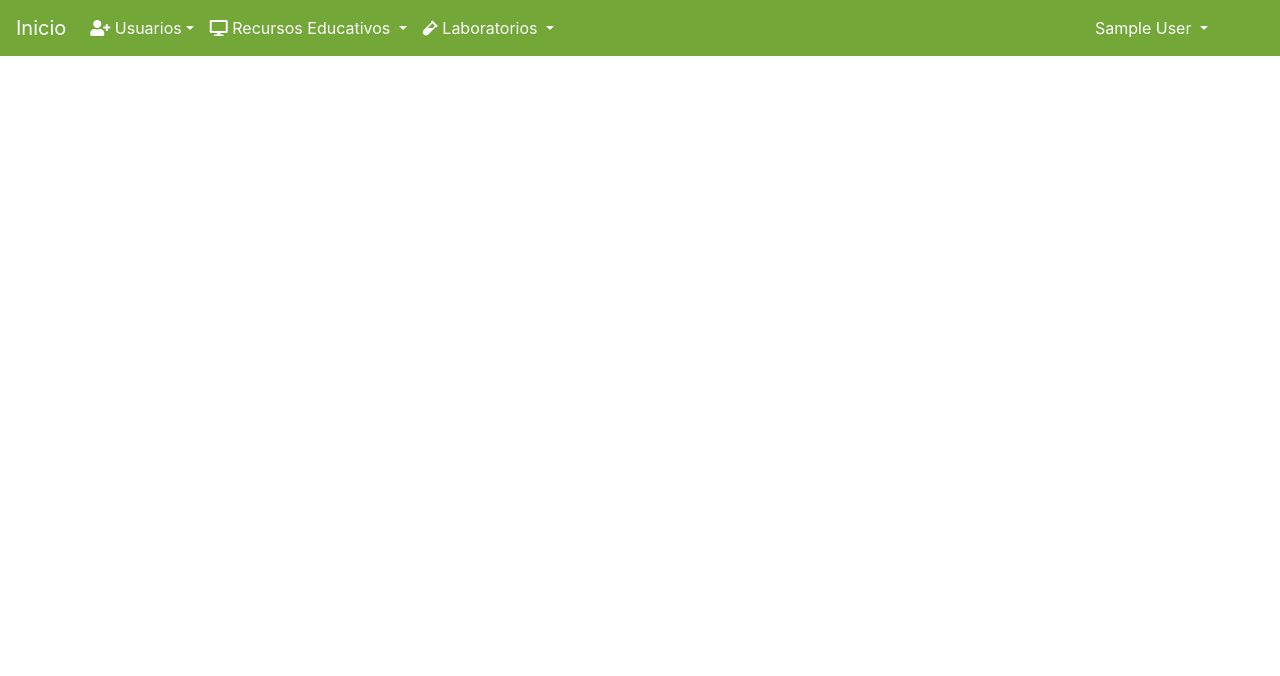
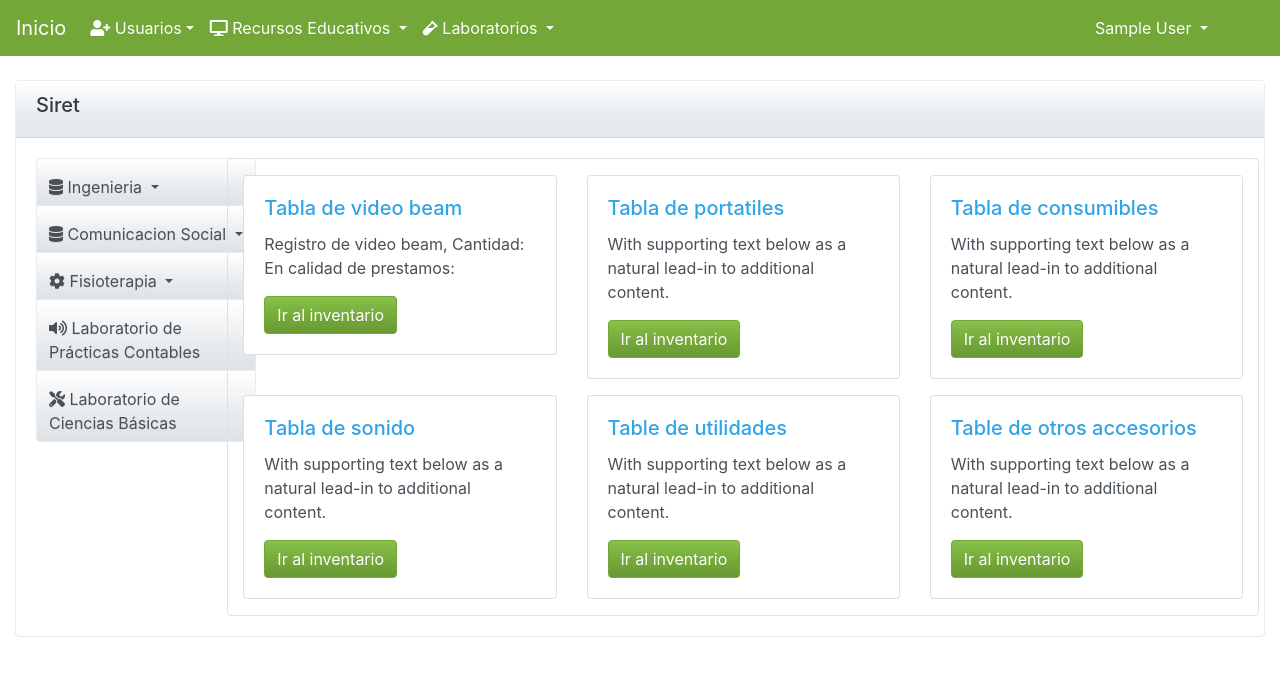
Before and after one commit to MateoFlz/controlmaster, a PHP site: the page made by Public/view/inventarios/laboratorios/index.php in a window 1280 px wide. Shown: the top 676 px of the page. Run offline with PHP 8.4, Linux system fonts and the light colour scheme; the template is opened without the code that fills it, so the values that code supplies are empty; the visitor is signed in with stand-in values (Sample User, id 1); some libraries are stand-ins or nearby versions.

Commit message:
Primer commit laboratorios

```diff
--- a/Public/view/inventarios/laboratorios/index.php
+++ b/Public/view/inventarios/laboratorios/index.php
@@ -0,0 +1,113 @@
+<?php include_once 'Public/view/view/header.php' ?>
+<div class="container-fluid pt-4">
+    <div class="card border-secondary mb-3">
+        <div class="card-header bg-light">
+            <h5 class="text-dark">Siret</h5>
+        </div>
+        <div class="card-body">
+            <div class="row">
+                <div class="col-2">
+                    <div class="btn-group-vertical">
+                        <div class="btn-group" role="group">
+
+                            <button id="btnGroupDrop1" type="button" class="btn btn-secondary dropdown-toggle pt-3 text-left" data-toggle="dropdown" aria-haspopup="true" aria-expanded="false">
+                                <i class="fas fa-database"></i> Ingenieria</span>
+                            </button>
+                            <div class="dropdown-menu pt-3" aria-labelledby="btnGroupDrop1">
+                                <a class="dropdown-item" href="#">Laboratorio de Mantenimiento Electrónico</a>
+                                <a class="dropdown-item" href="#">Laboratorio de Mantenimiento de computadores</a>
+                            </div>
+                        </div>
+                        <div class="btn-group" role="group">
+
+                            <button id="btnGroupDrop1" type="button" class="btn btn-secondary dropdown-toggle pt-3 text-left" data-toggle="dropdown" aria-haspopup="true" aria-expanded="false">
+                                <i class="fas fa-database"></i> Comunicacion Social</span>
+                            </button>
+                            <div class="dropdown-menu pt-3" aria-labelledby="btnGroupDrop1">
+                                <a class="dropdown-item" href="#">Laboratorio Diseño y composición de imágenes</a>
+                                <a class="dropdown-item" href="#">Laboratorio de Radio</a>
+                            </div>
+                        </div>
+                        <div class="btn-group" role="group">
+
+                        <button id="btnGroupDrop1" type="button" class="btn btn-secondary dropdown-toggle pt-3 text-left" data-toggle="dropdown" aria-haspopup="true" aria-expanded="false">
+                            <i class="fas fa-cog"></i> Fisioterapia</span>
+                        </button>
+                        <div class="dropdown-menu pt-3" aria-labelledby="btnGroupDrop1">
+                            <a class="dropdown-item" href="#"> Laboratorio de Fisiología y Prescripción del Ejercicio</a>
+                            <a class="dropdown-item" href="#"> Laboratorio de Neurorehabilitación</a>
+                            <a class="dropdown-item" href="#"> Laboratorio De Intervención</a>
+                            <a class="dropdown-item" href="#"> Laboratorio Múltiple Del Área De La Salud</a>
+                            <a class="dropdown-item" href="#"> Laboratorio De Cuidado Crítico</a>
+                            <a class="dropdown-item" href="#"> Laboratorio Morfofisiología</a>
+                        </div>
+                        </div>
+                        <a href="<?php echo URL . 'inventarios/siret/audio'?>" class="btn btn-secondary pt-3 text-left"><i class="fas fa-volume-up"></i> Laboratorio de Prácticas Contables</a>
+                        <a href="<?php echo URL . 'inventarios/siret/utilidades'?>" class="btn btn-secondary pt-3 text-left"><i class="fas fa-tools"></i> Laboratorio de Ciencias Básicas</a>
+                    </div>
+                </div>
+                <div class="col-10 border rounded pb-3">
+                    <div class="row">
+                        <div class="col-sm-4 pt-3">
+                            <div class="card">
+                                <div class="card-body">
+                                    <h5 class="card-title">Tabla de video beam</h5>
+                                    <p class="card-text">Registro de video beam, Cantidad: <br> En calidad de prestamos:  </p>
+                                    <a href="<?php echo URL . 'inventarios/siret/videobeam'; ?>" class="btn btn-success">Ir al inventario</a>
+                                </div>
+                            </div>
+                        </div>
+                        <div class="col-sm-4 pt-3">
+                            <div class="card">
+                                <div class="card-body">
+                                    <h5 class="card-title">Tabla de portatiles</h5>
+                                    <p class="card-text">With supporting text below as a natural lead-in to additional content.</p>
+                                    <a href="<?php echo URL . 'inventarios/siret/portatil'; ?>" class="btn btn-success">Ir al inventario</a>
+                                </div>
+                            </div>
+                        </div>
+                        <div class="col-sm-4 pt-3">
+                            <div class="card">
+                                <div class="card-body">
+                                    <h5 class="card-title">Tabla de consumibles</h5>
+                                    <p class="card-text">With supporting text below as a natural lead-in to additional content.</p>
+                                    <a href="<?php echo URL . 'inventarios/siret/videobeam'; ?>" class="btn btn-success">Ir al inventario</a>
+                                </div>
+                            </div>
+                        </div>
+                        <div class="col-sm-4 pt-3">
+                            <div class="card">
+                                <div class="card-body">
+                                    <h5 class="card-title">Tabla de sonido</h5>
+                                    <p class="card-text">With supporting text below as a natural lead-in to additional content.</p>
+                                    <a href="<?php echo URL . 'inventarios/siret/audio'; ?>" class="btn btn-success">Ir al inventario</a>
+                                </div>
+                            </div>
+                        </div>
+                        <div class="col-sm-4 pt-3">
+                            <div class="card">
+                                <div class="card-body">
+                                    <h5 class="card-title">Table de utilidades</h5>
+                                    <p class="card-text">With supporting text below as a natural lead-in to additional content.</p>
+                                    <a href="<?php echo URL . 'inventarios/siret/utilidades'; ?>" class="btn btn-success">Ir al inventario</a>
+                                </div>
+                            </div>
+                        </div>
+                        <div class="col-sm-4 pt-3">
+                            <div class="card">
+                                <div class="card-body">
+                                    <h5 class="card-title">Table de otros accesorios</h5>
+                                    <p class="card-text">With supporting text below as a natural lead-in to additional content.</p>
+                                    <a href="<?php echo URL . 'inventarios/siret/otro'; ?>" class="btn btn-success">Ir al inventario</a>
+                                </div>
+                            </div>
+                        </div>
+                    </div>
+                </div>
+            </div>
+
+        </div>
+    </div>
+</div>
+<br><br>
+<?php include_once 'Public/view/view/footer.php' ?>
--- a/Public/view/prestamos/create.php
+++ b/Public/view/prestamos/create.php
@@ -150,8 +150,6 @@ $fullUrl = "http://$_SERVER[HTTP_HOST]$_SERVER[REQUEST_URI]";
 
                                                                                     }
                                                                                     ?>
-
-
                                                                                 </tbody>
                                                                             </table>
                                                                         </div>
--- a/Public/view/view/header.php
+++ b/Public/view/view/header.php
@@ -44,7 +44,7 @@
                 <i class="fas fa-vial"></i> Laboratorios
                 </a>
                 <div class="dropdown-menu" aria-labelledby="navbarDropdown">
-                    <a class="dropdown-item" href=""><i class="fas fa-boxes"></i> Inventario</a>
+                    <a class="dropdown-item" href="<?php echo URL . 'inventarios/laboratorios/index'?>"><i class="fas fa-boxes"></i> Inventario</a>
                     <a class="dropdown-item" href="<?php echo URL . 'inventarios/laboratorios/reservas'?>"><i class="fas fa-calendar-check"></i> Reservas</a>
                     <a class="dropdown-item" href=""><i class="fas fa-clipboard-check"></i> Asignaciones</a>
                 </div>
```
Also changed, not shown: Public/view/inventarios/laboratorios/amc/create.php (added), Public/view/inventarios/laboratorios/amc/editar.php (added), Public/view/inventarios/laboratorios/ame/create.php (added), Public/view/inventarios/laboratorios/ame/editar.php (added).
